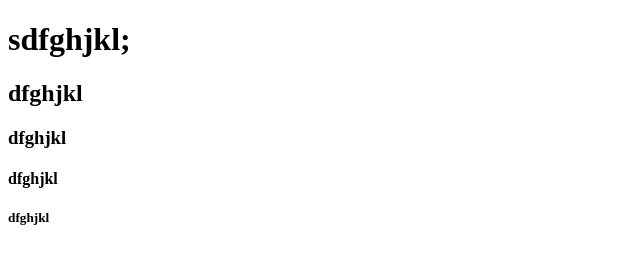
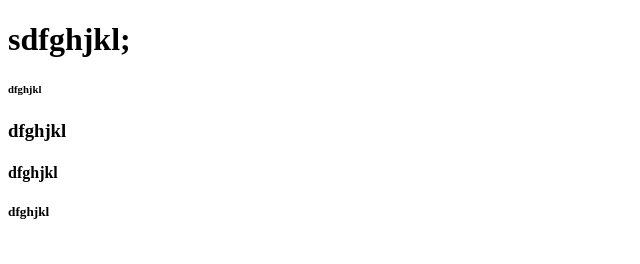
Before and after one commit to zainsatussystems/test, a plain HTML site: page index.html in a window 1280 px wide. Shown: the whole page, without its empty margins (0-640 px from the left). Drawn offline with Linux system fonts and the light colour scheme.

Commit message:
try conflict

```diff
--- a/index.html
+++ b/index.html
@@ -7,7 +7,7 @@
 </head>
 <body>
     <h1>sdfghjkl;</h1>
-    <h2>dfghjkl</h2>
+    <h6>dfghjkl</h6>
     <h3>dfghjkl</h3>
     <h4>dfghjkl</h4>
     <h5>dfghjkl</h5>
```
